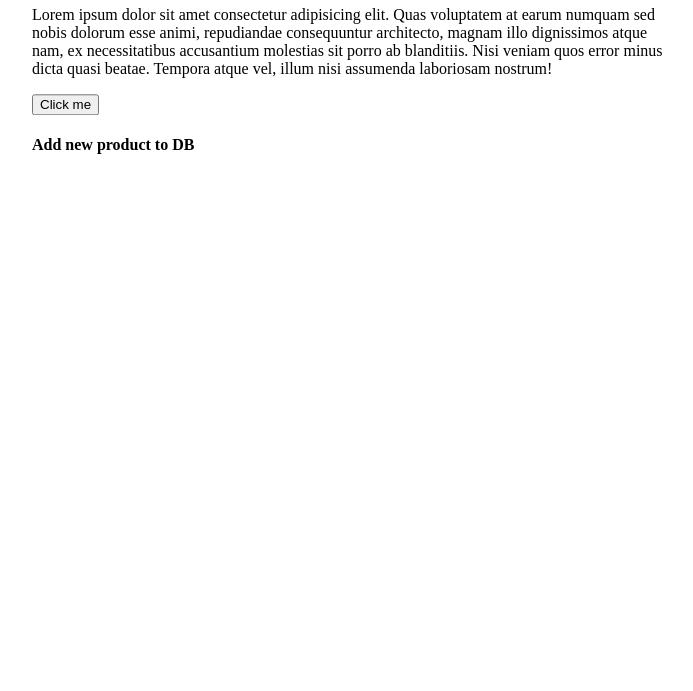
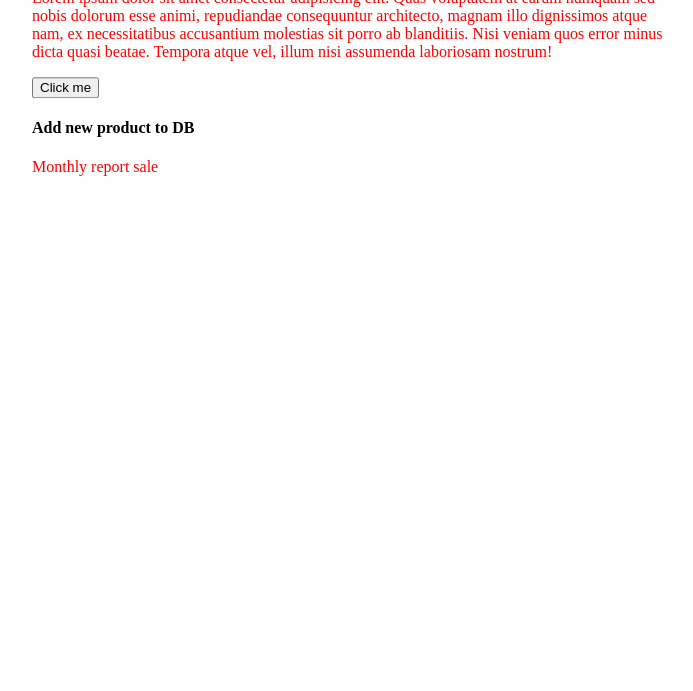
Before and after one commit to thongDev2022/thong-project, a plain HTML site: page index.html in a window 1280 px wide. Shown: the part 109-800 px from the top of the page, without its empty margins (288-981 px from the left). Drawn offline with Linux system fonts and the light colour scheme.

Commit message:
Add report sale

```diff
--- a/index.html
+++ b/index.html
@@ -12,6 +12,9 @@
             left: 50%;
             transform: translate(-50%,-50%);
         }
+        p{
+            color: red;
+        }
     </style>
 </head>
 <body>
@@ -20,6 +23,7 @@
         <p>Lorem ipsum dolor sit amet consectetur adipisicing elit. Quas voluptatem at earum numquam sed nobis dolorum esse animi, repudiandae consequuntur architecto, magnam illo dignissimos atque nam, ex necessitatibus accusantium molestias sit porro ab blanditiis. Nisi veniam quos error minus dicta quasi beatae. Tempora atque vel, illum nisi assumenda laboriosam nostrum!</p>
         <button>Click me</button>
         <h4>Add new product to DB</h4>
+        <p>Monthly report sale</p>
     </div>
 </body>
 </html>
```
